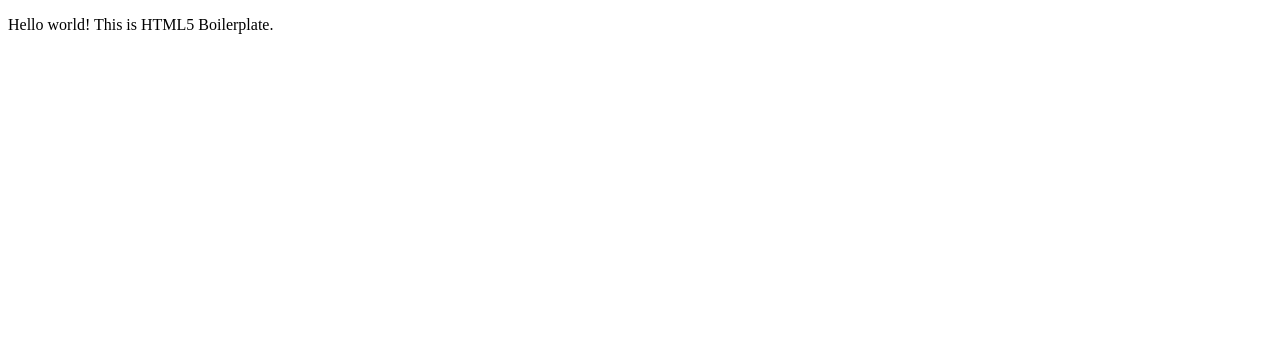
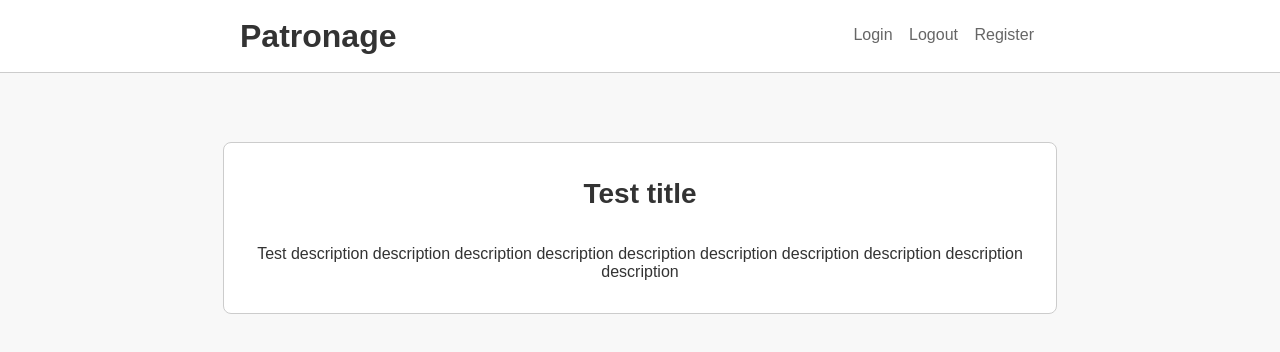
Before and after one commit to KrzysztofPempera/Patronage, a plain HTML site: page index.html in a window 1280 px wide. Drawn offline with Linux system fonts and the light colour scheme.

Commit message:
added basic styling and navbar

```diff
--- a/css/main.css
+++ b/css/main.css
@@ -0,0 +1,97 @@
+/* common */
+body {
+    background-color: #f8f8f8;
+    color: #333333;
+    font-family: sans-serif;
+}
+
+button {
+    font-size: 16px;
+    font-family: inherit;
+    cursor: pointer;
+    background-color: transparent;
+    border: none;
+    border-bottom: 2px solid transparent;
+}
+
+/* header */
+.header {
+    position: fixed;
+    top: 0;
+    left: 0;
+    right: 0;
+    background-color: #ffffff;
+    height: 72px;
+    border-bottom: 1px solid #cccccc;
+}
+
+.header__content {
+    max-width: 800px;
+    margin: 0 0;
+    display: flex;
+    justify-content: space-between;
+    align-items: center;
+    height: 100%;
+}
+
+
+.login {
+    margin: 0 0;
+    color: #666666;
+}
+
+.login:first-child {
+    margin-left: 0;
+}
+
+.login:last-child {
+    margin-right: 0;
+}
+
+.login:hover {
+    border-bottom: 2px solid currentColor;
+    color: #333333;
+}
+
+
+.login--active,
+.login:active {
+    font-weight: 700;
+    color: #333333;
+}
+
+@media screen and (min-width: 813px) {
+    .header__content {
+        margin: auto;
+    }
+}
+
+/* main */
+.container {
+    background-color: #ffffff;
+    padding: 16px;
+    position: relative;
+    display: flex;
+    flex-direction: column;
+    justify-content: center;
+    align-items: center;
+    margin-top: 142px;
+    border: 1px solid #cccccc;
+    border-radius: 8px;
+    max-width: 800px;
+    margin-left: auto;
+    margin-right: auto;
+}
+
+.container__title {
+    font-size: 28px;
+    text-align: center;
+}
+
+.container__description {
+    display: flex;
+    flex-direction: column;
+    align-items: center;
+    font-size: 16px;
+    text-align: center;
+}
--- a/index.html
+++ b/index.html
@@ -3,7 +3,7 @@
 
 <head>
     <meta charset="utf-8">
-  <title></title>
+    <title>Patronage</title>
     <meta name="description" content="">
     <meta name="viewport" content="width=device-width, initial-scale=1">
 
@@ -17,9 +17,33 @@
 </head>
 
 <body>
-  <p>Hello world! This is HTML5 Boilerplate.</p>
 
+    <header class="header">
+        <div class="header__content">
+            <h1 class="title">Patronage</h1>
+            <div>
+                <button id="login" class="login" tabindex="1">
+                    Login
+                </button>
+                <button id="logout" class="login" tabindex="2">
+                    Logout
+                </button>
+                <button id="Register" class="login" tabindex="3">
+                    Register
+                </button>
+            </div>
+        </div>
+    </header>
 
+    <main>
+        <div class="container">
+            <h1 id="title" class="container__title">Test title</h1>
+            <p id="description" class="container__description">Test description description description description description description description description
+            description description</p>
+        </div>
+    </main>
+
+    <footer></footer>
     <script src="js/main.js"></script>
 
 </body>
```
Also changed, not shown: footer.html (added, +1 -0 lines), header.html (added, +1 -0 lines). Lines whose indentation alone changed are shown as unchanged.
